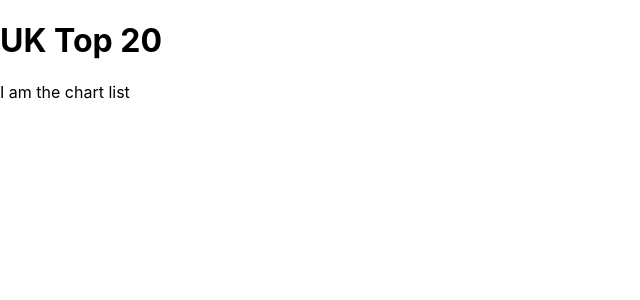
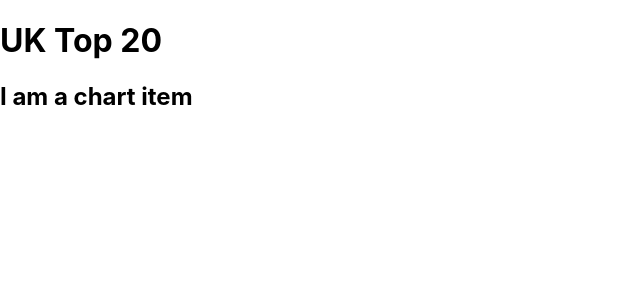
Before and after one commit to gregorl82/codeclan_Week14_Day1_homework, a React (Create React App) app: page / in a window 1280 px wide. Shown: the top 300 px of the page, without its empty margins (0-640 px from the left). Built offline with nearby package versions, Linux system fonts and the light colour scheme.

Commit message:
Codes ChartItem and appends to ChartList

```diff
--- a/src/components/ChartItem.js
+++ b/src/components/ChartItem.js
@@ -0,0 +1,11 @@
+import React, { Fragment } from 'react';
+
+function ChartItem() {
+  return (
+    <Fragment>
+      <h2>I am a chart item</h2>
+    </Fragment>
+  )
+}
+
+export default ChartItem;
--- a/src/components/ChartList.js
+++ b/src/components/ChartList.js
@@ -1,9 +1,10 @@
 import React, { Fragment } from 'react';
+import ChartItem from './ChartItem';
 
 function ChartList(){
   return (
     <Fragment>
-      I am the chart list
+      <ChartItem />
     </Fragment>
   );
 }
```
